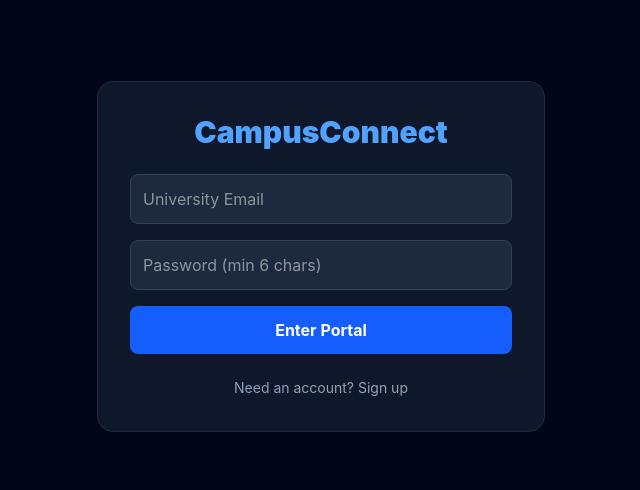
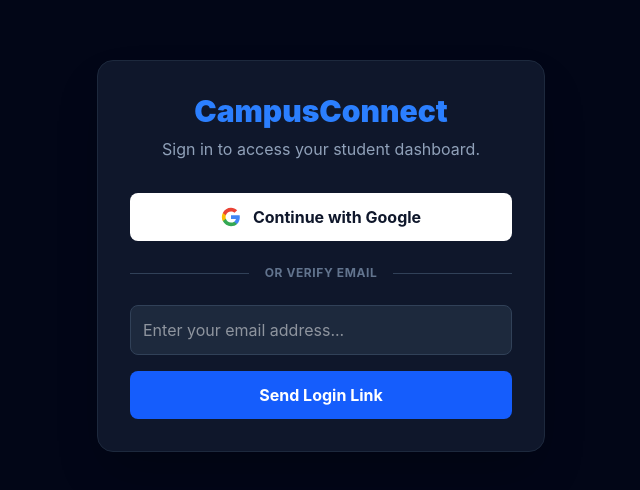
Before and after one commit to barasanaman9-eng/Track1_Intellactuals_demo, a React (Vite) app in the folder frontend/: page / in a window 1280 px wide. Shown: the part 144-634 px from the top of the page, without its empty margins (319-959 px from the left). Built offline with nearby package versions, Linux system fonts and the light colour scheme; no server answers.

Commit message:
Added Google Auth, Magic Links, and Admin Feed Controls

```diff
--- a/frontend/src/firebase.js
+++ b/frontend/src/firebase.js
@@ -1,6 +1,6 @@
-import { initializeApp } from "firebase/app";
-import { getAuth } from "firebase/auth";
-import { getFirestore } from "firebase/firestore";
+import { initializeApp } from 'firebase/app';
+import { getAuth, GoogleAuthProvider } from 'firebase/auth';
+import { getFirestore } from 'firebase/firestore';
 
 const firebaseConfig = {
   apiKey: "AIzaSyDKwmWYx-DxYjXaa-iPl4MsGnFU9qWEtOs",
@@ -11,9 +11,9 @@ const firebaseConfig = {
   appId: "1:577178601861:web:e9e73904b98fac6fd59cec"
 };
 
-// Initialize Firebase
 const app = initializeApp(firebaseConfig);
 
-// Export Auth and Database so our app can use them
+// Export Authentication, Database, and the Google Provider
 export const auth = getAuth(app);
 export const db = getFirestore(app);
+export const googleProvider = new GoogleAuthProvider();
--- a/frontend/src/landing.jsx
+++ b/frontend/src/landing.jsx
@@ -1,75 +1,188 @@
-import React, { useState } from 'react';
-import { auth, db } from './firebase';
-import { createUserWithEmailAndPassword, signInWithEmailAndPassword } from 'firebase/auth';
-import { doc, setDoc, getDoc } from 'firebase/firestore';
+import React, { useState, useEffect } from 'react';
+import { auth, db, googleProvider } from './firebase';
+import {
+  signInWithPopup,
+  sendSignInLinkToEmail,
+  isSignInWithEmailLink,
+  signInWithEmailLink
+} from 'firebase/auth';
+import { doc, getDoc, setDoc, serverTimestamp } from 'firebase/firestore';
 
-export default function Landing({ onLogin }) {
-  const [isLogin, setIsLogin] = useState(true);
-  const [name, setName] = useState('');
+export default function Landing() {
+  const [error, setError] = useState('');
+  const [message, setMessage] = useState('');
+  const [isLoading, setIsLoading] = useState(false);
   const [email, setEmail] = useState('');
-  const [password, setPassword] = useState('');
-  const [error, setError] = useState('');
-  const [isLoading, setIsLoading] = useState(false);
+  const [isVerificationMode, setIsVerificationMode] = useState(false);
 
-  const handleSubmit = async (e) => {
+  // --- 1. HANDLE RETURNING USER FROM EMAIL LINK ---
+  useEffect(() => {
+    const completeSignIn = async () => {
+      // Check if the URL contains the secure Firebase token when the page loads
+      if (isSignInWithEmailLink(auth, window.location.href)) {
+        setIsLoading(true);
+        let savedEmail = window.localStorage.getItem('emailForSignIn');
+
+        // If they opened the link on a different device, ask for their email again to confirm
+        if (!savedEmail) {
+          savedEmail = window.prompt('Please re-enter your email for confirmation:');
+        }
+
+        try {
+          const result = await signInWithEmailLink(auth, savedEmail, window.location.href);
+          window.localStorage.removeItem('emailForSignIn'); // Clear storage
+          await checkAndCreateUser(result.user, savedEmail);
+        } catch (err) {
+          console.error("Link Sign-In Error:", err);
+          setError("Verification link expired or is invalid. Please try again.");
+        } finally {
+          setIsLoading(false);
+        }
+      }
+    };
+    completeSignIn();
+  }, []);
+
+  // --- 2. DATABASE CREATION HELPER ---
+  const checkAndCreateUser = async (user, emailUsed) => {
+    const userDocRef = doc(db, "users", user.uid);
+    const userDocSnap = await getDoc(userDocRef);
+
+    // If they don't exist yet, create a default profile for them
+    if (!userDocSnap.exists()) {
+      await setDoc(userDocRef, {
+        name: user.displayName || emailUsed.split('@')[0] || "New Student",
+        email: user.email || emailUsed,
+        major: "",
+        skills: "",
+        wantToLearn: "",
+        isBlockedFromFeed: false,
+        warnings: [],
+        createdAt: serverTimestamp()
+      });
+    }
+  };
+
+  // --- 3. SEND EMAIL VERIFICATION LINK ---
+  const handleSendLink = async (e) => {
     e.preventDefault();
+    if (!email) return setError("Please enter your email.");
+
+    setIsLoading(true);
     setError('');
-    setIsLoading(true);
+    setMessage('');
+
+    const actionCodeSettings = {
+      // This dynamically grabs your current URL (works for both localhost and your live Firebase app)
+      url: window.location.href,
+      handleCodeInApp: true,
+    };
 
     try {
-      if (isLogin) {
-        // Log in
-        const userCred = await signInWithEmailAndPassword(auth, email, password);
-        const userDoc = await getDoc(doc(db, "users", userCred.user.uid));
-        onLogin(userDoc.data());
-      } else {
-        // Sign up
-        const userCred = await createUserWithEmailAndPassword(auth, email, password);
-        const newUserData = {
-          name: name,
-          email: email,
-          major: "B.Tech Computer Science",
-          university: "MBM University"
-        };
-        await setDoc(doc(db, "users", userCred.user.uid), newUserData);
-        onLogin(newUserData);
-      }
-    } catch (err) {
-      setError(err.message);
+      await sendSignInLinkToEmail(auth, email, actionCodeSettings);
+      window.localStorage.setItem('emailForSignIn', email); // Save email locally so they don't have to re-type it
+      setIsVerificationMode(true);
+      setMessage("✨ Verification link sent! Please check your inbox and spam folder.");
+    } catch (error) {
+      console.error("Email Link Error:", error);
+      setError("Failed to send verification link. Please ensure the email is valid.");
+    } finally {
+      setIsLoading(false);
+    }
+  };
+
+  // --- 4. GOOGLE SIGN IN ---
+  const handleGoogleSignIn = async () => {
+    try {
+      setError('');
+      setIsLoading(true);
+      const result = await signInWithPopup(auth, googleProvider);
+      await checkAndCreateUser(result.user, result.user.email);
+    } catch (error) {
+      console.error("Google Auth Error:", error);
+      setError("Failed to sign in with Google. Please try again.");
     } finally {
       setIsLoading(false);
     }
   };
 
   return (
-    <div className="min-h-screen bg-slate-950 flex flex-col items-center justify-center p-6">
-      <div className="max-w-md w-full bg-slate-900 border border-slate-800 rounded-2xl p-8">
-        <h1 className="text-3xl font-black text-blue-400 text-center mb-6">CampusConnect</h1>
-        {error && <p className="text-red-400 text-sm mb-4 bg-red-900/20 p-2 rounded">{error}</p>}
+    <div className="min-h-screen bg-[#020617] flex items-center justify-center p-4">
+      <div className="bg-slate-900 border border-slate-800 p-8 rounded-2xl shadow-2xl max-w-md w-full">
 
-        <form onSubmit={handleSubmit} className="space-y-4">
-          {!isLogin && (
+        <h1 className="text-3xl font-black text-blue-500 mb-2 text-center">CampusConnect</h1>
+        <p className="text-slate-400 text-center mb-8">Sign in to access your student dashboard.</p>
+
+        {error && (
+          <div className="bg-red-900/30 border border-red-800 text-red-400 p-3 rounded-lg mb-6 text-sm text-center">
+            {error}
+          </div>
+        )}
+
+        {message && (
+          <div className="bg-emerald-900/30 border border-emerald-800 text-emerald-400 p-3 rounded-lg mb-6 text-sm text-center">
+            {message}
+          </div>
+        )}
+
+        {/* Google Auth Button */}
+        <button
+          onClick={handleGoogleSignIn}
+          disabled={isLoading}
+          className="w-full flex items-center justify-center gap-3 bg-white text-slate-900 font-bold py-3 px-4 rounded-lg hover:bg-slate-200 transition-colors disabled:opacity-50"
+        >
+          {isLoading ? (
+             <div className="w-5 h-5 border-2 border-slate-900 border-t-transparent rounded-full animate-spin"></div>
+          ) : (
+            <svg className="w-5 h-5" viewBox="0 0 24 24">
+              <path fill="#4285F4" d="M22.56 12.25c0-.78-.07-1.53-.2-2.25H12v4.26h5.92c-.26 1.37-1.04 2.53-2.21 3.31v2.77h3.57c2.08-1.92 3.28-4.74 3.28-8.09z" />
+              <path fill="#34A853" d="M12 23c2.97 0 5.46-.98 7.28-2.66l-3.57-2.77c-.98.66-2.23 1.06-3.71 1.06-2.86 0-5.29-1.93-6.16-4.53H2.18v2.84C3.99 20.53 7.7 23 12 23z" />
+              <path fill="#FBBC05" d="M5.84 14.09c-.22-.66-.35-1.36-.35-2.09s.13-1.43.35-2.09V7.07H2.18C1.43 8.55 1 10.22 1 12s.43 3.45 1.18 4.93l2.85-2.22.81-.62z" />
+              <path fill="#EA4335" d="M12 5.38c1.62 0 3.06.56 4.21 1.64l3.15-3.15C17.45 2.09 14.97 1 12 1 7.7 1 3.99 3.47 2.18 7.07l3.66 2.84c.87-2.6 3.3-4.53 6.16-4.53z" />
+            </svg>
+          )}
+          Continue with Google
+        </button>
+
+        <div className="relative flex items-center py-6">
+          <div className="flex-grow border-t border-slate-700"></div>
+          <span className="flex-shrink-0 mx-4 text-slate-500 text-xs font-bold tracking-wider">OR VERIFY EMAIL</span>
+          <div className="flex-grow border-t border-slate-700"></div>
+        </div>
+
+        {/* Email Link Auth */}
+        {!isVerificationMode ? (
+          <form onSubmit={handleSendLink} className="space-y-4">
             <input
-              type="text" required placeholder="Full Name" value={name} onChange={(e) => setName(e.target.value)}
+              type="email"
+              required
+              value={email}
+              onChange={(e) => setEmail(e.target.value)}
+              placeholder="Enter your email address..."
               className="w-full bg-slate-800 border border-slate-700 text-white p-3 rounded-lg focus:outline-none focus:border-blue-500"
             />
-          )}
-          <input
-            type="email" required placeholder="University Email" value={email} onChange={(e) => setEmail(e.target.value)}
-            className="w-full bg-slate-800 border border-slate-700 text-white p-3 rounded-lg focus:outline-none focus:border-blue-500"
-          />
-          <input
-            type="password" required placeholder="Password (min 6 chars)" value={password} onChange={(e) => setPassword(e.target.value)}
-            className="w-full bg-slate-800 border border-slate-700 text-white p-3 rounded-lg focus:outline-none focus:border-blue-500"
-          />
-          <button disabled={isLoading} className="w-full bg-blue-600 hover:bg-blue-500 text-white font-bold p-3 rounded-lg disabled:opacity-50">
-            {isLoading ? 'Processing...' : (isLogin ? 'Enter Portal' : 'Create Account')}
-          </button>
-        </form>
+            <button
+              type="submit"
+              disabled={isLoading}
+              className="w-full bg-blue-600 hover:bg-blue-500 text-white font-bold py-3 px-4 rounded-lg transition-colors disabled:opacity-50 flex justify-center items-center"
+            >
+              {isLoading ? <div className="w-5 h-5 border-2 border-white border-t-transparent rounded-full animate-spin"></div> : 'Send Login Link'}
+            </button>
+          </form>
+        ) : (
+          <div className="text-center p-4 bg-slate-800 rounded-lg border border-slate-700">
+            <p className="text-slate-300 text-sm mb-4">
+              We sent a magic link to <strong className="text-white">{email}</strong>. Click the link in that email to instantly log in.
+            </p>
+            <button
+              onClick={() => setIsVerificationMode(false)}
+              className="text-blue-400 hover:text-blue-300 text-sm font-bold"
+            >
+              Entered the wrong email? Try again.
+            </button>
+          </div>
+        )}
 
-        <button onClick={() => setIsLogin(!isLogin)} className="text-slate-400 text-sm mt-6 w-full text-center hover:text-white">
-          {isLogin ? "Need an account? Sign up" : "Have an account? Log in"}
-        </button>
       </div>
     </div>
   );
```
Also changed, not shown: frontend/src/CommunityFeed.jsx (+41 -6 lines).
